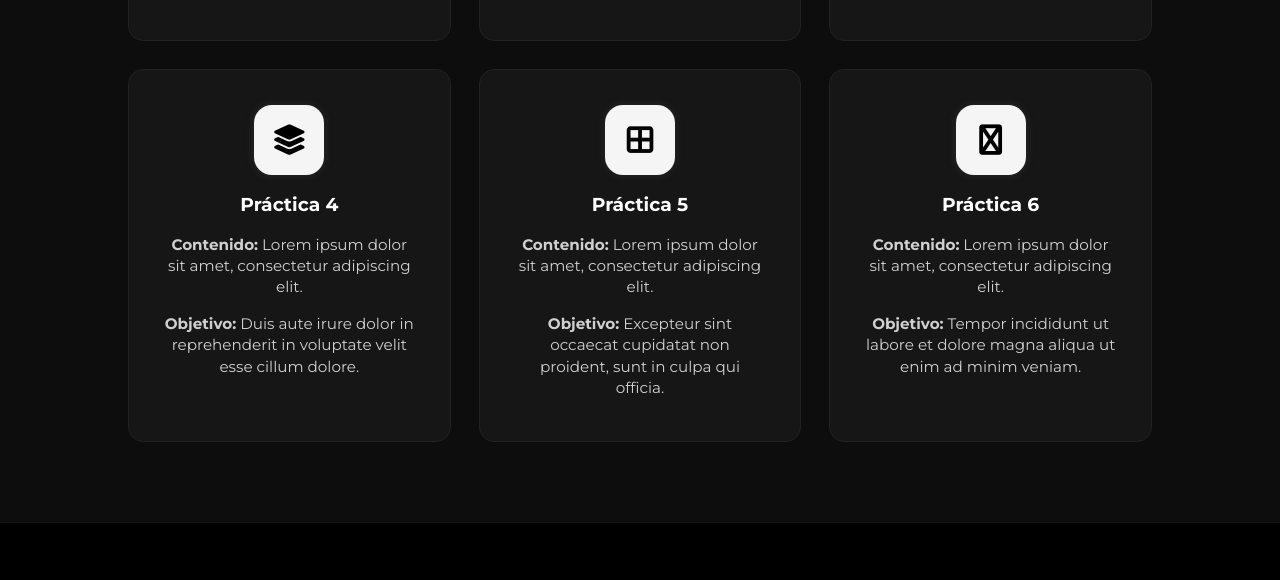
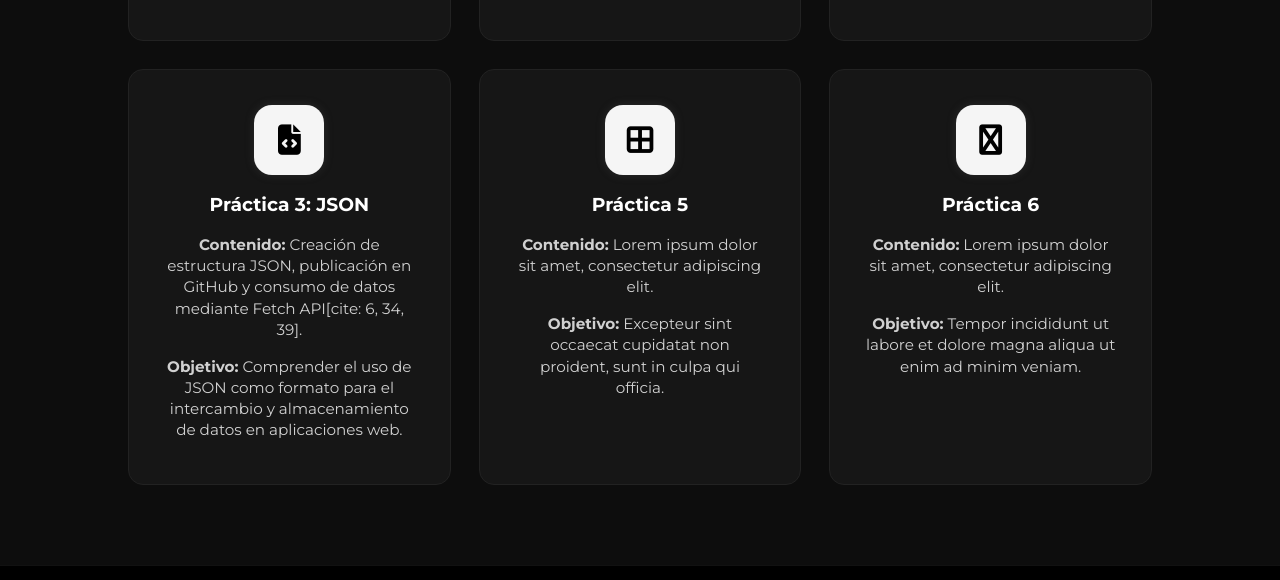
Before and after one commit to infierno666/Portafolio, a plain HTML site: page index.html in a window 1280 px wide. Shown: the part 1447-2027 px from the top of the page. Drawn offline with Linux system fonts and the light colour scheme.

Commit message:
practica 3 agregada

```diff
--- a/index.html
+++ b/index.html
@@ -96,15 +96,20 @@
         </div>
       </a>
 
-      <a href="#" class="card">
+      <a href="practicas/practica3/practica3.html" class="card">
         <div class="card-icon">
-          <i class="fa-solid fa-layer-group"></i>
+          <i class="fa-solid fa-file-code"></i>
         </div>
         <div class="card-content">
-          <h3>Práctica 4</h3>
-          <p class="card-info"><strong>Contenido:</strong> Lorem ipsum dolor sit amet, consectetur adipiscing elit.</p>
-          <p class="card-info"><strong>Objetivo:</strong> Duis aute irure dolor in reprehenderit in voluptate velit esse
-            cillum dolore.</p>
+          <h3>Práctica 3: JSON</h3>
+          <p class="card-info">
+            <strong>Contenido:</strong> Creación de estructura JSON, publicación en GitHub y consumo de datos mediante
+            Fetch API[cite: 6, 34, 39].
+          </p>
+          <p class="card-info">
+            <strong>Objetivo:</strong> Comprender el uso de JSON como formato para el intercambio y almacenamiento de
+            datos en aplicaciones web.
+          </p>
         </div>
       </a>
 
```
